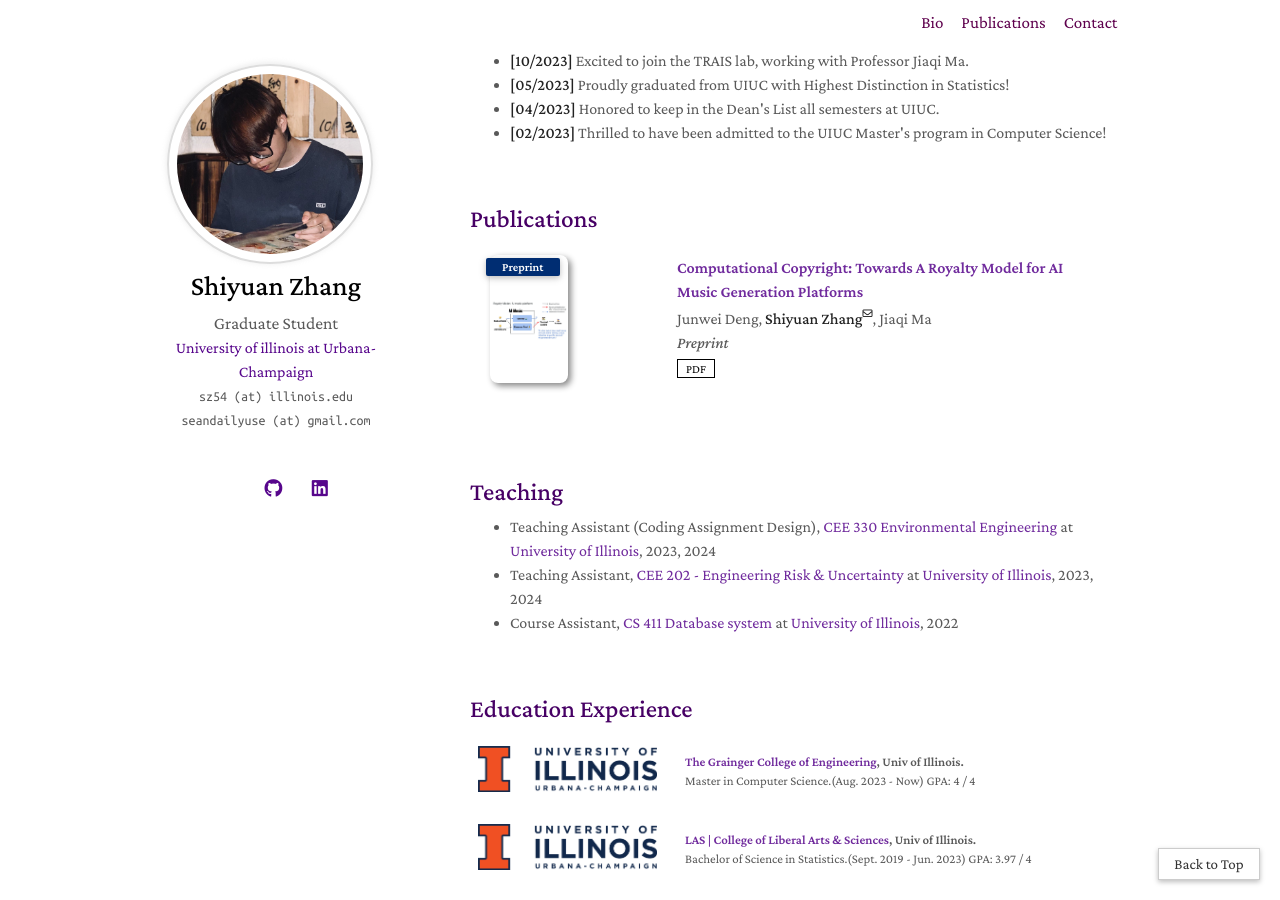
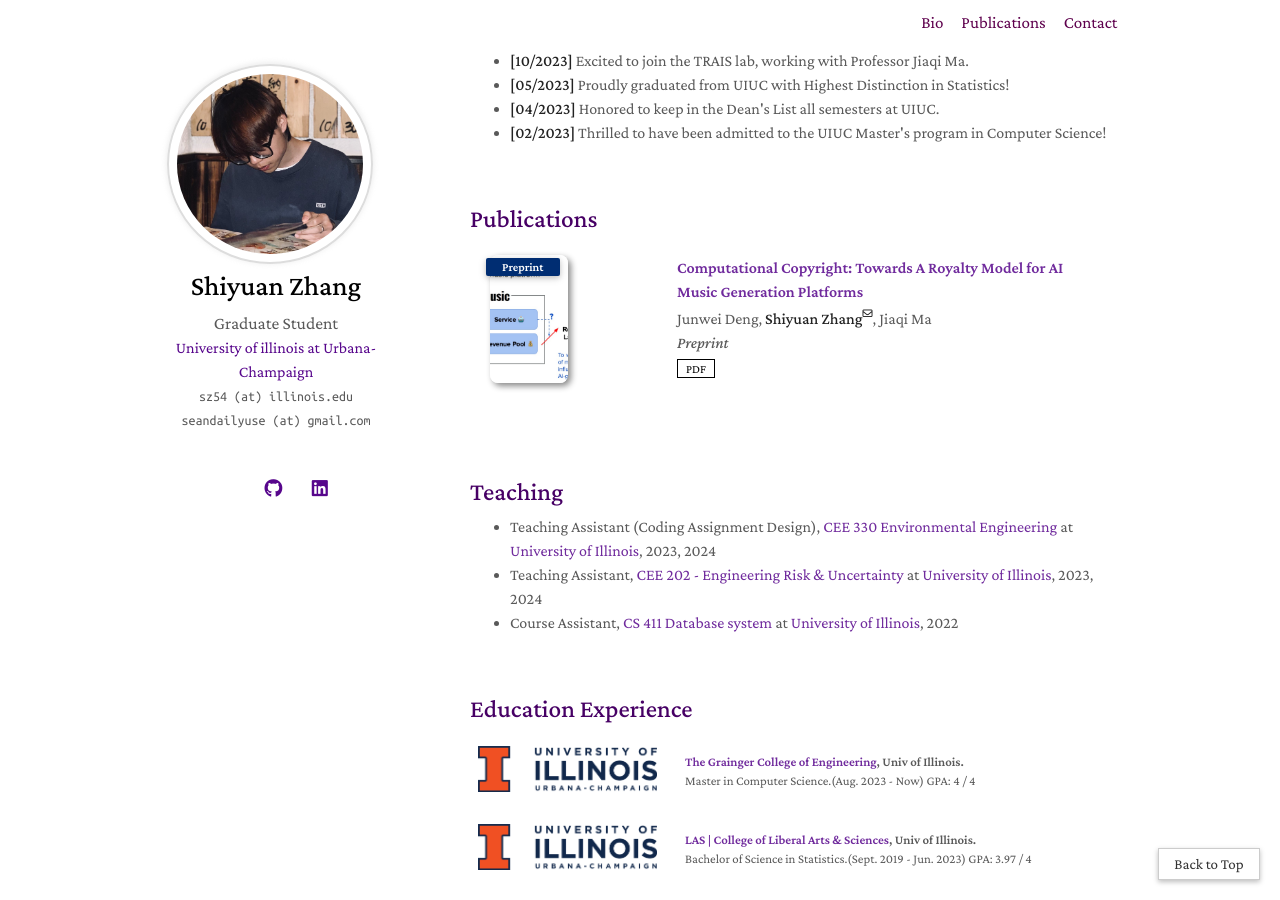
Before and after one commit to SeanZh30/Seanzh30.github.io, a Jekyll site: the page built from index.md, in a window 1280 px wide and 900 px high, scrolled down 662 px. Built offline with Jekyll 4.4.1, drawn with Linux system fonts in a browser that asks for light colours; a style sheet for code colours, icons or effects is not loaded.

```diff
--- a/_includes/publications.md
+++ b/_includes/publications.md
@@ -11,7 +11,7 @@
 <li>
 <div class="pub-row">
   <div class="col-sm-3 abbr" style="position: relative;padding-right: 15px;padding-left: 15px;">
-    <img src="{{ link.image }}" class="teaser img-fluid z-depth-1" style="width: 50%; height: 100%; object-fit: contain;">
+    <img src="{{ link.image }}" class="teaser img-fluid z-depth-1" style="width: 50%; height: 100%;">
             <abbr class="badge">{{ link.conference_short }}</abbr>
   </div>
   <div class="col-sm-9" style="position: relative;padding-right: 15px;padding-left: 20px;">
```
